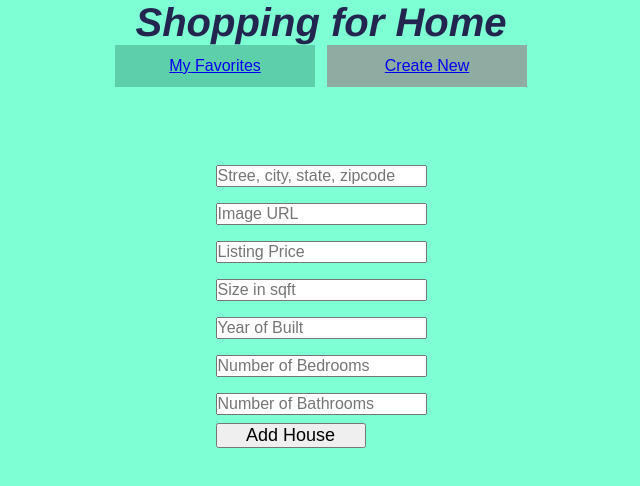
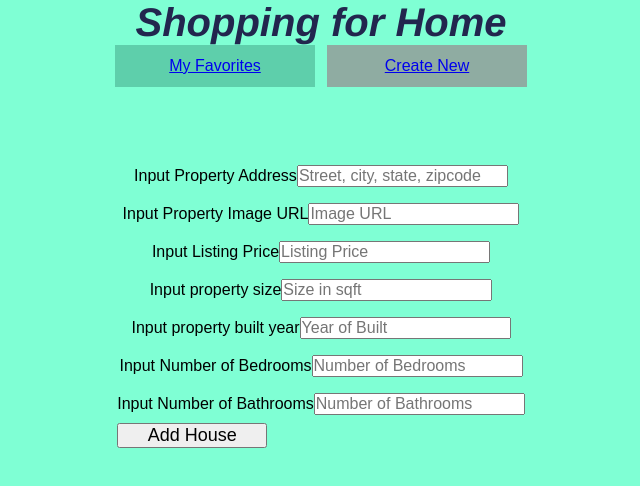
Before and after one commit to lerguan/flatiron-reactjs-frontend, a React (Create React App) app: page /new in a window 1280 px wide. Shown: the top 486 px of the page, without its empty margins (319-959 px from the left). Built offline with nearby package versions, Linux system fonts and the light colour scheme; data requests are answered from the project's data file.

Commit message:
add labels to input

```diff
--- a/db.json
+++ b/db.json
@@ -49,16 +49,6 @@
       "size": 1611,
       "bedrooms": 3,
       "bathrooms": 3
-    },
-    {
-      "address": "3207 NE 98th Circle, Vancouver, WA 98665",
-      "image": "https://ap.rdcpix.com/be568475526ef28d254bec0495ad7357l-m949023330od-w480_h360_x2.webp?w=640&q=75",
-      "price": "529000",
-      "year": "1990",
-      "bedrooms": "4",
-      "bathrooms": "2.5",
-      "size": "2035",
-      "id": 7
     }
   ]
 }
--- a/src/components/HouseCard.js
+++ b/src/components/HouseCard.js
@@ -10,6 +10,7 @@ function HouseCard({ house, onDeleteHouse }) {
 
     onDeleteHouse(id);
   }
+
   return (
     <li className="house-card">
       <img src={image} alt={address} />
--- a/src/components/NewHouseInfo.js
+++ b/src/components/NewHouseInfo.js
@@ -31,13 +31,18 @@ function NewHouseInfo({ onAddHouse }) {
   return (
     <div className="new-house-info">
       <form onSubmit={handleSubmit}>
+        <label>
+          Input Property Address
           <input
             type="text"
             name="address"
-          placeholder="Stree, city, state, zipcode"
+            placeholder="Street, city, state, zipcode"
             value={address}
             onChange={(e) => setAddress(e.target.value)}
           />
+        </label>
+        <label>
+          Input Property Image URL
           <input
             type="url"
             name="image"
@@ -45,6 +50,9 @@ function NewHouseInfo({ onAddHouse }) {
             value={image}
             onChange={(e) => setImage(e.target.value)}
           />
+        </label>
+        <label>
+          Input Listing Price
           <input
             type="number"
             name="Price"
@@ -52,6 +60,9 @@ function NewHouseInfo({ onAddHouse }) {
             value={price}
             onChange={(e) => setPrice(e.target.value)}
           />
+        </label>
+        <label>
+          Input property size
           <input
             type="number"
             name="size"
@@ -59,6 +70,9 @@ function NewHouseInfo({ onAddHouse }) {
             value={size}
             onChange={(e) => setSize(e.target.value)}
           />
+        </label>
+        <label>
+          Input property built year
           <input
             type="number"
             name="Year"
@@ -66,6 +80,9 @@ function NewHouseInfo({ onAddHouse }) {
             value={year}
             onChange={(e) => setYear(e.target.value)}
           />
+        </label>
+        <label>
+          Input Number of Bedrooms
           <input
             type="number"
             name="bedrooms"
@@ -73,6 +90,9 @@ function NewHouseInfo({ onAddHouse }) {
             value={bedrooms}
             onChange={(e) => setBedrooms(e.target.value)}
           />
+        </label>
+        <label>
+          Input Number of Bathrooms
           <input
             type="number"
             name="Bathrooms"
@@ -80,6 +100,7 @@ function NewHouseInfo({ onAddHouse }) {
             value={bathrooms}
             onChange={(e) => setBathrooms(e.target.value)}
           />
+        </label>
         <button type="submit">Add House</button>
       </form>
     </div>
```
Lines whose indentation alone changed are shown as unchanged.
